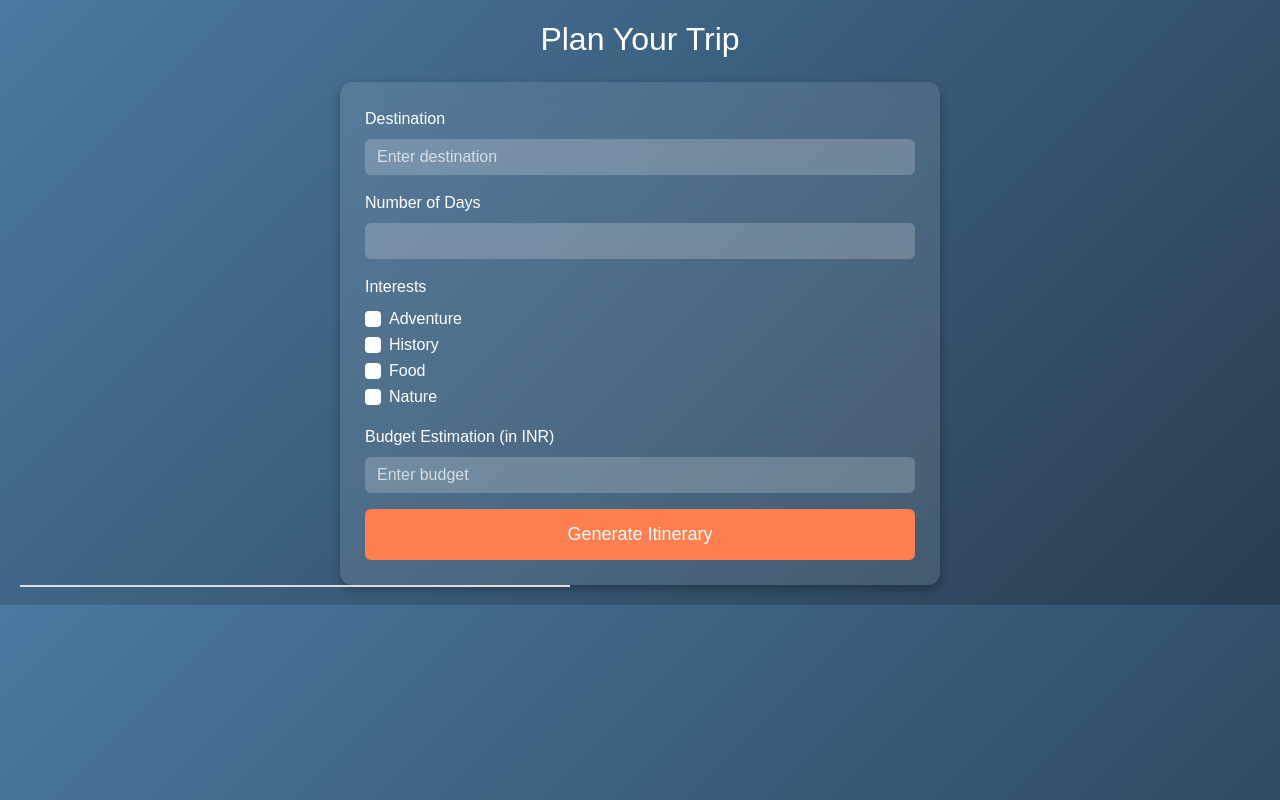
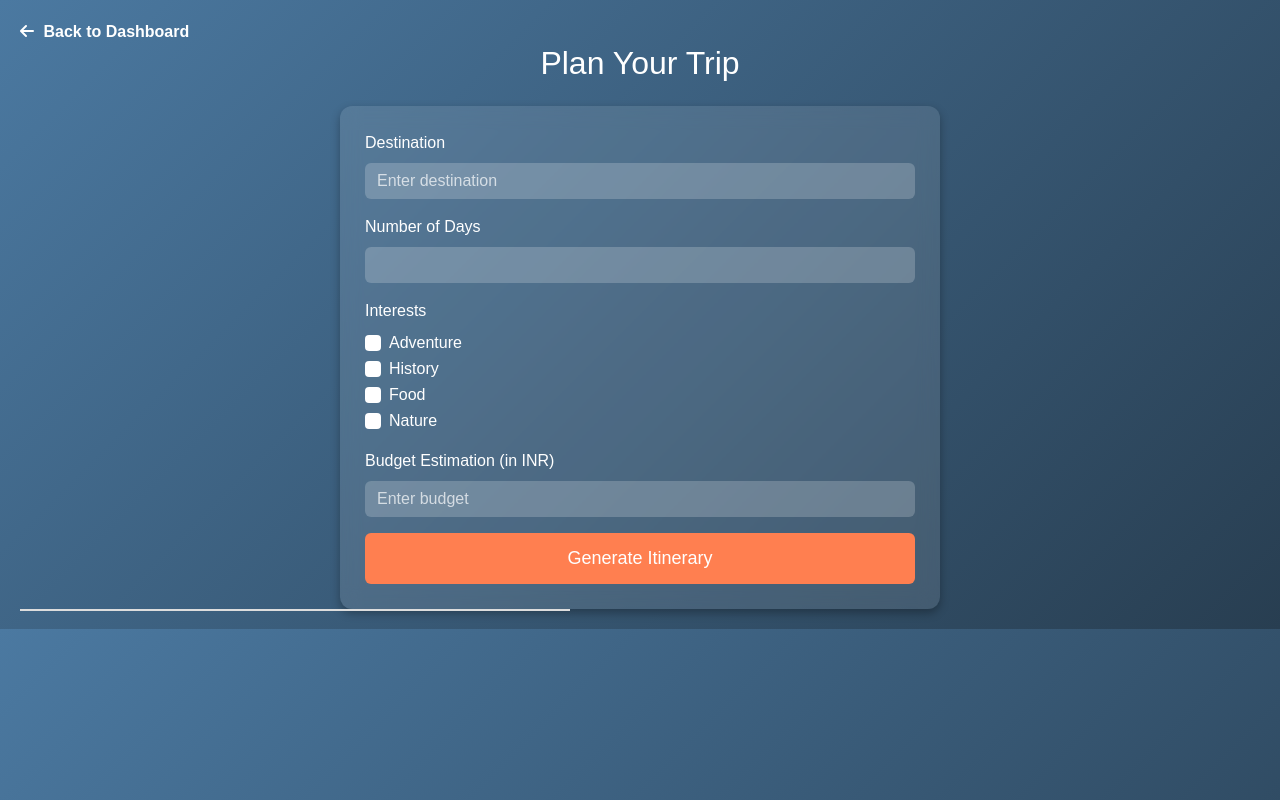
Before and after one commit to tanujasinha/Personalized-Journey-Planner, a website: page pages/trip-planner.html in a window 1280 px wide. Drawn offline with nearby package versions, Linux system fonts and the light colour scheme; no server answers.

Commit message:
Fix error

```diff
--- a/js/trip-planner.js
+++ b/js/trip-planner.js
@@ -2,6 +2,14 @@
 
 let latitude,longitude;
 document.addEventListener('DOMContentLoaded', async function () {
+    fetch("/api/check-auth", { credentials: "include" })
+    .then(response => response.json())
+    .then(data => {
+      if (!data.isAuthenticated) {
+       document.querySelector('.back-link').style.display="none";
+      }
+    })
+    .catch(error => console.error("Error checking auth:", error));
     const destinationInput = document.getElementById('destination');
 
     // Create alet latitude  dropdown list element
--- a/pages/trip-planner.html
+++ b/pages/trip-planner.html
@@ -6,6 +6,7 @@
     <meta name="viewport" content="width=device-width, initial-scale=1.0">
     <title>Trip Planner</title>
     <link href="https://cdn.jsdelivr.net/npm/bootstrap@5.3.0/dist/css/bootstrap.min.css" rel="stylesheet">
+    <link href="https://cdnjs.cloudflare.com/ajax/libs/font-awesome/6.0.0/css/all.min.css" rel="stylesheet">
        <style>
         body {
             margin: 0;
@@ -51,9 +52,21 @@
           .pac-container {
             z-index: 1051 !important;
         }
+        .back-link {
+            text-decoration: none;
+            color:white;
+            font-weight: 600;
+            margin-right: 15px;
+        }
+        .back-link i {
+            margin-right: 5px;
+        }
     </style>
 </head>
 <body>
+    <a href="dashboard.html" class="back-link" >
+        <i class="fas fa-arrow-left"></i> Back to Dashboard
+    </a>
     <h2 class="text-center mb-4">Plan Your Trip</h2>
     <div class="form-container">
         <form id="trip-form">
```
Also changed, not shown: js/itinerary.js (+34 -10 lines), js/transport-guidance.js (+8 -0 lines).
